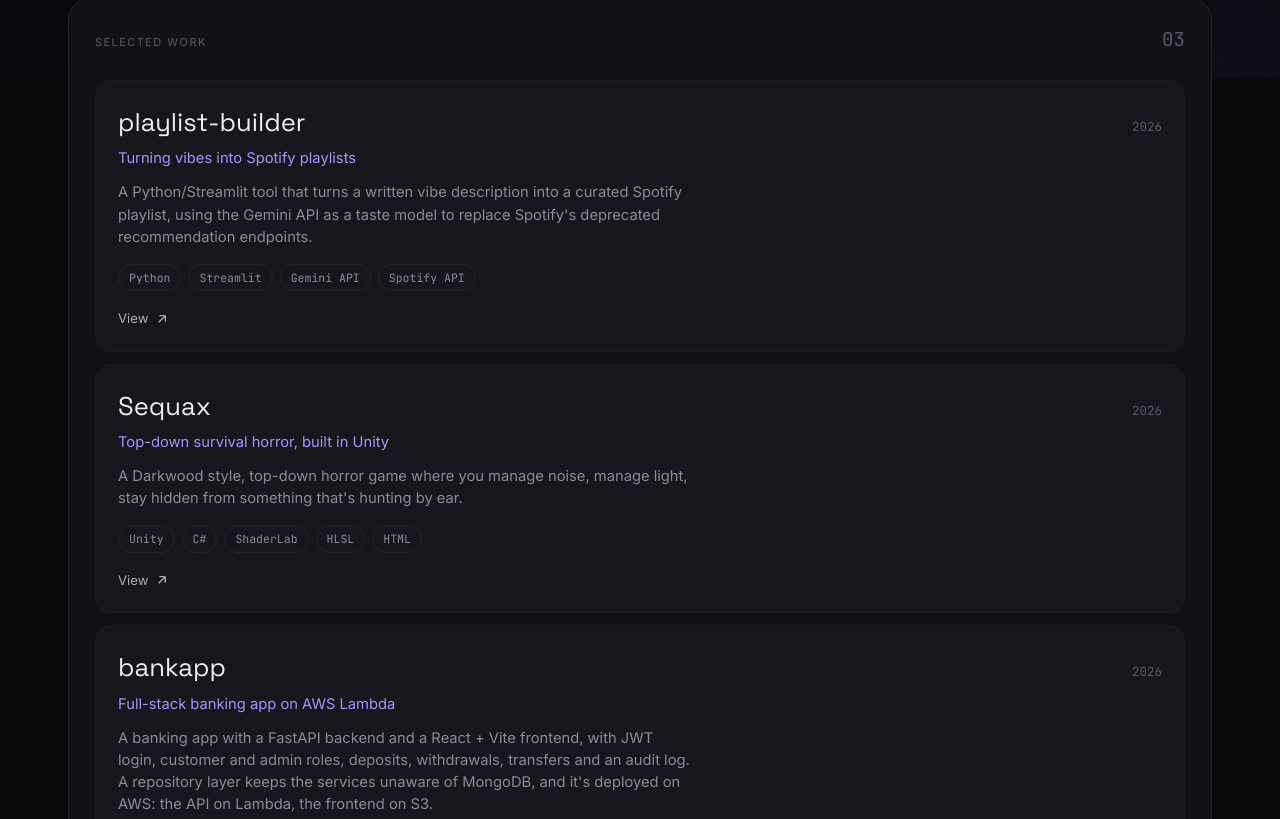
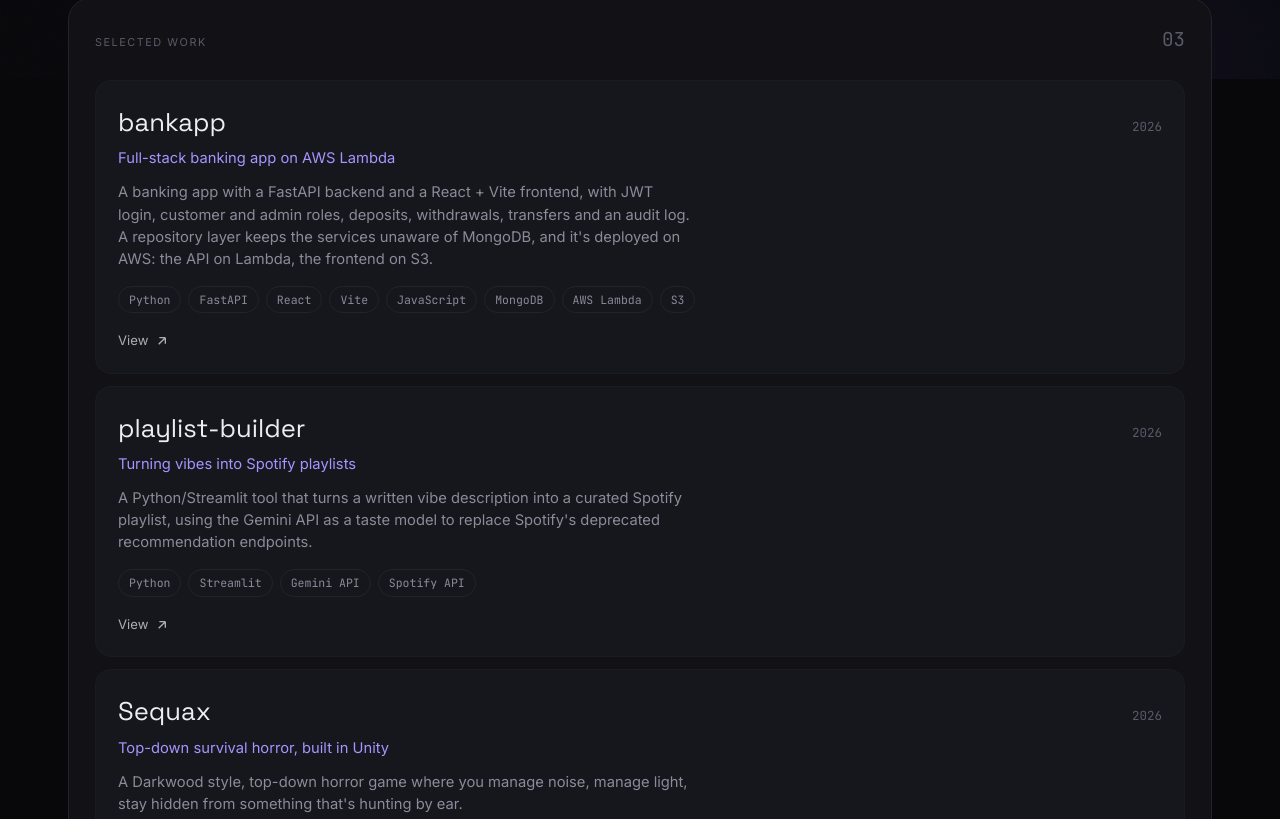
Before and after one commit to shadowstorm37/portfolio, a React (Vite) app: page / in a window 1280 px wide. Shown: the part 721-1540 px from the top of the page. Built offline with nearby package versions, Linux system fonts and the light colour scheme.

Commit message:
changed ordering

```diff
--- a/src/data.js
+++ b/src/data.js
@@ -4,6 +4,16 @@
 // ─────────────────────────────────────────────────────────────
 
 export const projects = [
+  {
+    title: "bankapp",
+    tagline: "Full-stack banking app on AWS Lambda",
+    description:
+      "A banking app with a FastAPI backend and a React + Vite frontend, with JWT login, customer and admin roles, deposits, withdrawals, transfers and an audit log. A repository layer keeps the services unaware of MongoDB, and it's deployed on AWS: the API on Lambda, the frontend on S3.",
+    stack: ["Python", "FastAPI", "React", "Vite", "JavaScript", "MongoDB", "AWS Lambda", "S3"],
+    link: "https://github.com/shadowstorm37/bankapp",
+    year: "2026",
+    featured: true,
+  },
   {
     title: "playlist-builder",
     tagline: "Turning vibes into Spotify playlists",
@@ -21,16 +31,6 @@
       "A Darkwood style, top-down horror game where you manage noise, manage light, stay hidden from something that's hunting by ear.",
     stack: ["Unity", "C#", "ShaderLab", "HLSL", "HTML"],
     link: "https://github.com/shadowstorm37/sequax-game",
-    year: "2026",
-    featured: true,
-  },
-  {
-    title: "bankapp",
-    tagline: "Full-stack banking app on AWS Lambda",
-    description:
-      "A banking app with a FastAPI backend and a React + Vite frontend, with JWT login, customer and admin roles, deposits, withdrawals, transfers and an audit log. A repository layer keeps the services unaware of MongoDB, and it's deployed on AWS: the API on Lambda, the frontend on S3.",
-    stack: ["Python", "FastAPI", "React", "Vite", "JavaScript", "MongoDB", "AWS Lambda", "S3"],
-    link: "https://github.com/shadowstorm37/bankapp",
     year: "2026",
     featured: true,
   },
```
